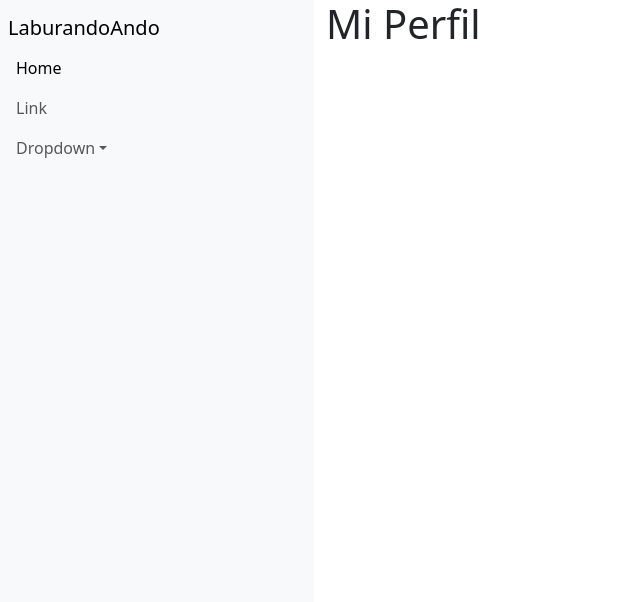
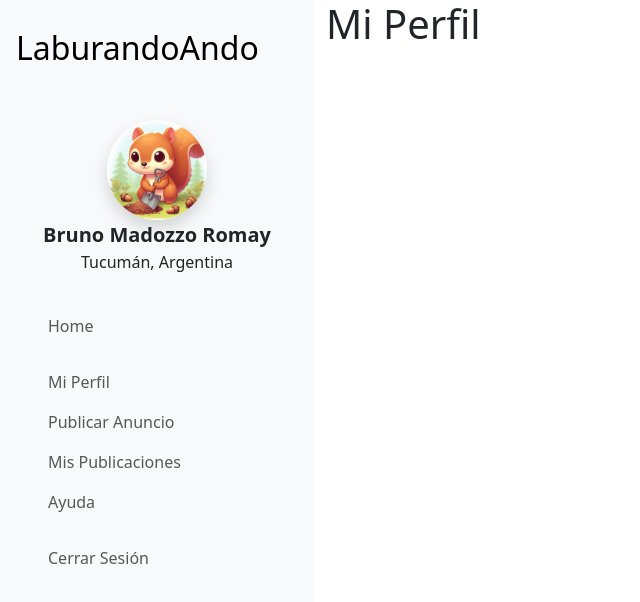
Before and after one commit to FranprzDev/LaburandoAndo, a React (Vite) app: page /miperfil in a window 1280 px wide. Shown: the top 602 px of the page, without its empty margins (0-640 px from the left). Built offline with nearby package versions, Linux system fonts and the light colour scheme.

Commit message:
agregue logo, imagen, nombre de usuario, ubicacion y opciones de menu en navbar offcanvas de cp MenuProfesional

```diff
--- a/src/components/profesional/MenuProfesional.jsx
+++ b/src/components/profesional/MenuProfesional.jsx
@@ -1,77 +1,74 @@
 import React from "react";
 import "../../styles/perfilProfesional.css";
 import { Link } from "react-router-dom";
+import image from "../../img/Logo.jpg";
 
 const MenuProfesional = () => {
   return (
     <nav className="navbar navbar-expand-md menuProfessional bg-body-tertiary d-flex align-items-start w-100 px-2">
-      <div className="px-0 container-fluid containerMenu d-flex flex-md-column align-items-start">
-        <Link className="navbar-brand" to={"/"}>
-          LaburandoAndo
-        </Link>
+      <div className="px-0 px-md-2 py-md-3 container-fluid containerMenu d-flex flex-md-column align-items-start">
+        <div className="text-md-center">
+          <Link className="navbar-brand fs-2" to={"/"}>
+            LaburandoAndo
+          </Link>
+        </div>
+        <figure className="d-none d-md-block text-center mx-auto w-100 mt-5">
+          <img
+            src={image}
+            alt=""
+            width={100}
+            className="rounded-circle shadow"
+          />
+          <figcaption className="fw-bold fs-5">Bruno Madozzo Romay</figcaption>
+          <figcaption>Tucumán, Argentina</figcaption>
+        </figure>
         <button
           className="navbar-toggler"
           type="button"
           data-bs-toggle="offcanvas"
           data-bs-target="#offcanvasNavbar"
-          aria-controls="offcanvasNavbar"
-          aria-label="Toggle navigation"
         >
           <span className="navbar-toggler-icon"></span>
         </button>
-        <div
-          className="offcanvas offcanvas-start"
-          id="offcanvasNavbar"
-          aria-labelledby="offcanvasNavbarLabel"
-        >
+        <div className="offcanvas offcanvas-start w-100" id="offcanvasNavbar">
           <div className="offcanvas-header">
             <button
               type="button"
               className="btn-close"
               data-bs-dismiss="offcanvas"
-              aria-label="Close"
             ></button>
           </div>
-          <div className="offcanvas-body">
-            <ul className="navbar-nav justify-content-end d-flex flex-column flex-grow-1 pe-3">
+          <div className="offcanvas-body d-flex justify-content-center w-100 px-4">
+            <ul className="navbar-nav d-flex flex-column justify-content-center w-100 mt-3">
               <li className="nav-item">
-                <Link className="nav-link active" aria-current="page" to={"/"}>
+                <Link className="nav-link w-100" aria-current="page" to={"/"}>
                   Home
                 </Link>
               </li>
+              <li className="nav-item mt-xl-3">
+                <Link className="nav-link w-100" to={"/miperfil"}>
+                  Mi Perfil
+                </Link>
+              </li>
               <li className="nav-item">
-                <a className="nav-link" href="#">
-                  Link
-                </a>
+                <Link className="nav-link" to={"/publicar"}>
+                  Publicar Anuncio
+                </Link>
               </li>
-              <li className="nav-item dropdown">
-                <a
-                  className="nav-link dropdown-toggle"
-                  href="#"
-                  role="button"
-                  data-bs-toggle="dropdown"
-                  aria-expanded="false"
-                >
-                  Dropdown
-                </a>
-                <ul className="dropdown-menu">
-                  <li>
-                    <a className="dropdown-item" href="#">
-                      Action
-                    </a>
-                  </li>
-                  <li>
-                    <a className="dropdown-item" href="#">
-                      Another action
-                    </a>
-                  </li>
-                  <li></li>
-                  <li>
-                    <a className="dropdown-item" href="#">
-                      Something else here
-                    </a>
-                  </li>
-                </ul>
+              <li className="nav-item">
+                <Link className="nav-link" href="#">
+                  Mis Publicaciones
+                </Link>
+              </li>
+              <li className="nav-item">
+                <Link className="nav-link" href="#">
+                  Ayuda
+                </Link>
+              </li>
+              <li className="nav-item mt-xl-3">
+                <Link className="nav-link" href="#">
+                  Cerrar Sesión
+                </Link>
               </li>
             </ul>
           </div>
--- a/src/styles/perfilProfesional.css
+++ b/src/styles/perfilProfesional.css
@@ -10,6 +10,4 @@
     .menuProfessional .containerMenu{
         height: 100%;
     }
-
-
 }
```
